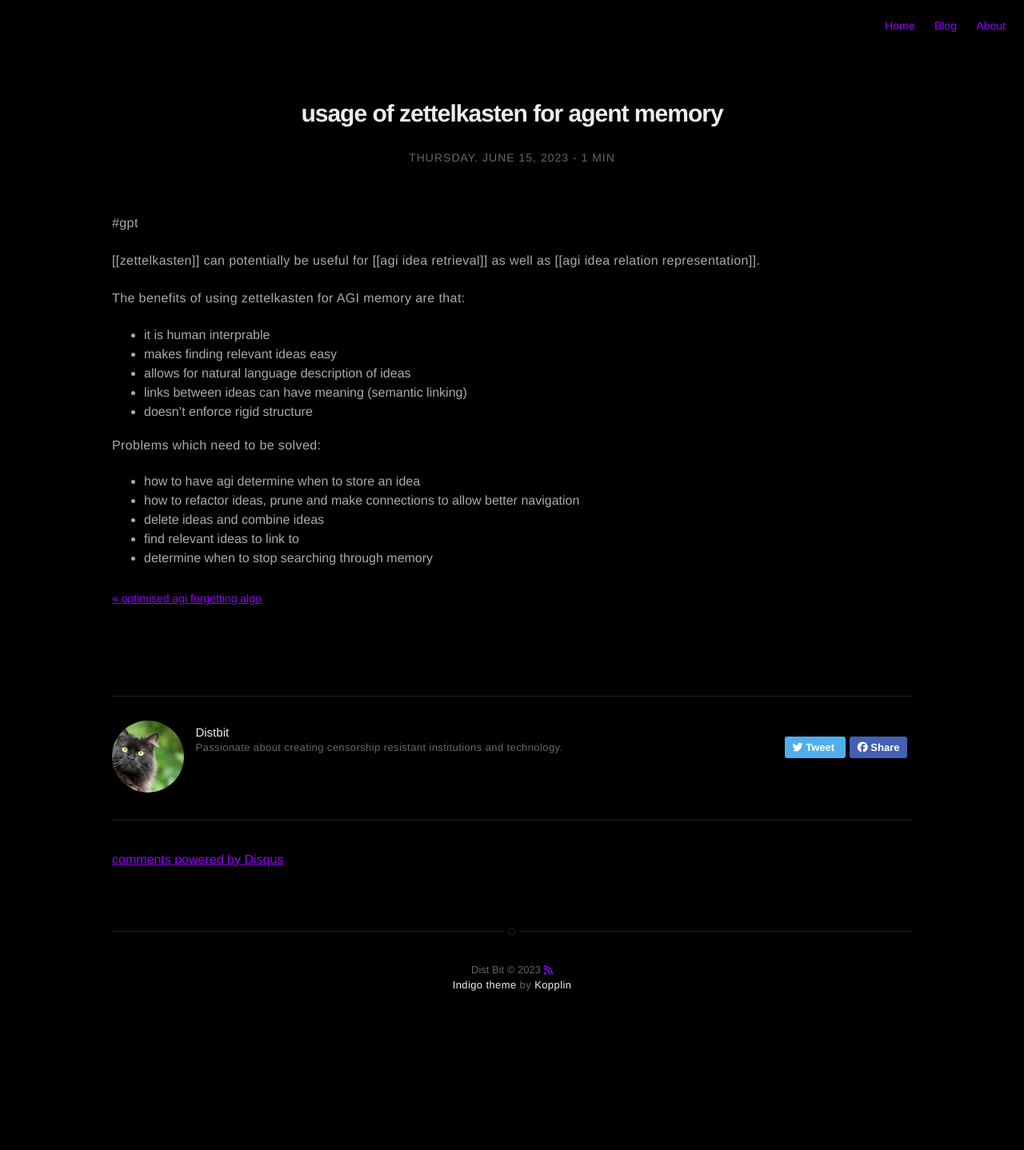
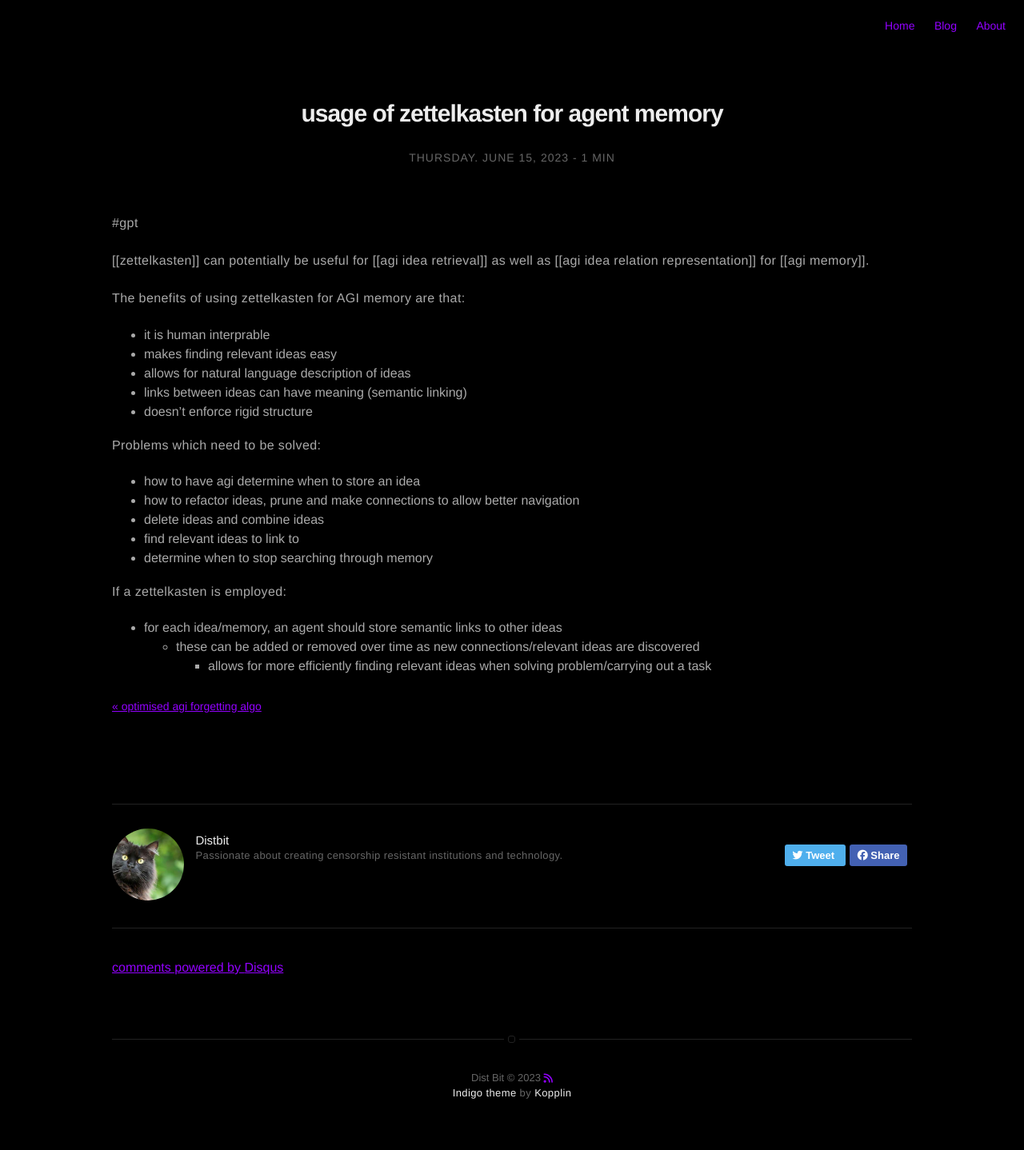
Before and after one commit to distbit0/distbit.xyz, a Jekyll site: the page built from _posts/2023-06-15-usage-of-zettelkasten-for-agent-memory.md, in a window 1280 px wide. Shown: the whole page at 80% size. Built offline with Jekyll 4.4.1, drawn with Linux system fonts in a browser that asks for light colours; nearby versions of some CDN libraries; comment, search, counter and statistics services are not loaded; before the commit the page ends 1303 px from its top, so only the background shows below that.

Commit message:
2023-06-15-AGI-will-not-need-to-sleep.md 2023-06-15-AGIs-must-inform-memory-retrieval-by-what-they-retrieve.md 2023-06-15-Benefits-of-evolution-of-minds-vs-evolution-of-ideas.md 2023-06-15-General-intelligence-does-not-necessitate-complete-architectural-flexibility.md 2023-06-15-How-can-LLMs-consider-complex-new-ideas-despite-context-limit.md 2023-06-15-LLM-ideation-tool.md 2023-06-15-Novelty-and-

```diff
--- a/_posts/2023-06-15-usage-of-zettelkasten-for-agent-memory.md
+++ b/_posts/2023-06-15-usage-of-zettelkasten-for-agent-memory.md
@@ -11,7 +11,7 @@ articleUrl: https://distbit.xyz/usage-of-zettelkasten-for-agent-memory
 
 #gpt
 
-[[zettelkasten]] can potentially be useful for [[agi idea retrieval]] as well as [[agi idea relation representation]].
+[[zettelkasten]] can potentially be useful for [[agi idea retrieval]] as well as [[agi idea relation representation]] for [[agi memory]].
 
 The benefits of using zettelkasten for AGI memory are that:
 - it is human interprable
@@ -26,3 +26,8 @@ Problems which need to be solved:
 - delete ideas and combine ideas
 - find relevant ideas to link to
 - determine when to stop searching through memory
+
+If a zettelkasten is employed:
+- for each idea/memory, an agent should store semantic links to other ideas
+	- these can be added or removed over time as new connections/relevant ideas are discovered
+		- allows for more efficiently finding relevant ideas when solving problem/carrying out a task
```
Also changed, not shown: _posts/2023-06-15-ideas-can-be-evaluated-on-novelty-and-relevance.md (renamed from _posts/2023-06-15-Novelty-and-relevance-determine-value-of-idea.md).
